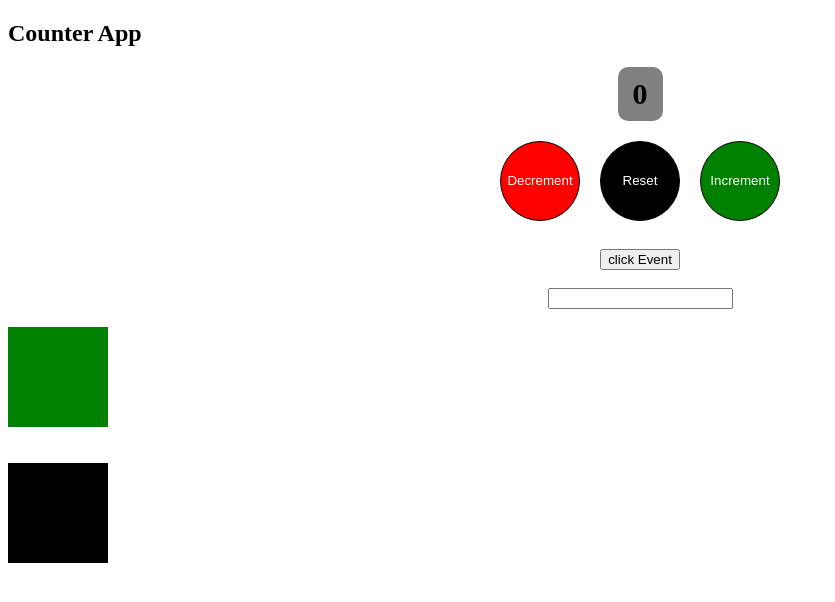
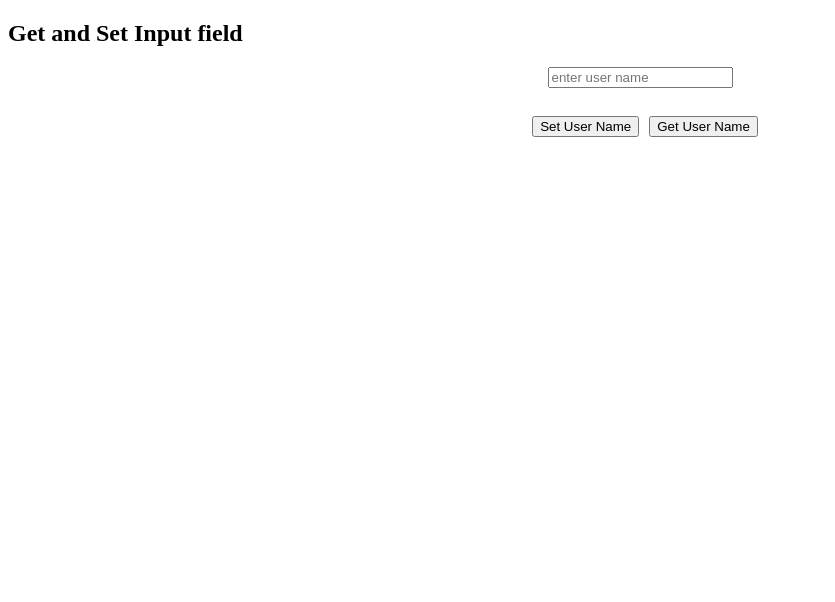
Before and after one commit to javaDev-cloud/angular-19-tut, an Angular app: page / in a window 1280 px wide. Shown: the top 602 px of the page, without its empty margins (0-835 px from the left). Built offline with nearby package versions, Linux system fonts and the light colour scheme.

Commit message:
template variable

```diff
--- a/src/app/app.component.html
+++ b/src/app/app.component.html
@@ -1,40 +1,16 @@
-<h2>Counter App</h2>
+<h2>Get and Set Input field</h2>
 <div style="text-align: center">
-  <h3 class="counter">{{ count }}</h3>
-  <div>
-    <button class="btn bg-red" (click)="handleClickbutton('minus')">
-      Decrement
-    </button>
-    <button class="btn bg-black" (click)="handleClickbutton('reset')">
-      Reset
-    </button>
-    <button class="btn bg-green" (click)="handleClickbutton('plus')">
-      Increment
-    </button>
-  </div>
-  <br />
-  <button
-    name="button"
-    (focus)="handleEvent($event)"
-    (click)="handleEvent($event)"
-  >
-    click Event
-  </button>
-  <br /><br />
+  <h3>{{ username }}</h3>
   <input
+    value="{{ username }}"
+    #usernameField
     type="text"
-    name="user"
-    (input)="handleEvent($event)"
-    (focus)="handleEvent($event)"
+    placeHolder="enter user name"
+    (input)="getUserName($event)"
   />
   <br /><br />
-  <div
-    (mouseenter)="handleEvent($event)"
-    style="background-color: green; height: 100px; width: 100px"
-  ></div>
-  <br /><br />
-  <div
-    (mouseleave)="handleEvent($event)"
-    style="background-color: black; height: 100px; width: 100px"
-  ></div>
+  <button (click)="setUsername()" style="margin: 10px">Set User Name</button>
+  <button (click)="getUsernameWithTemplate(usernameField.value)">
+    Get User Name
+  </button>
 </div>
--- a/src/app/app.component.ts
+++ b/src/app/app.component.ts
@@ -10,22 +10,19 @@ import { SignupComponent } from './components/signup/signup.component';
   styleUrl: './app.component.css',
 })
 export class AppComponent {
-  count: number = 0;
+  username = '';
 
-  handleClickbutton(val: String) {
-    console.log(val);
-    if (val == 'plus') {
-      this.count++;
-    } else if (val == 'minus' && this.count > 0) {
-      this.count--;
-    } else {
-      this.count = 0;
-    }
+  getUserName(event: Event) {
+    // this.username = (event.target as HTMLInputElement).value;
   }
 
-  handleEvent(event: Event) {
-    console.log('event triggered: ', event.type);
-    console.log('event triggered: ', (event.target as HTMLInputElement).name);
-    console.log('event triggered: ', (event.target as HTMLInputElement).value);
+  setUsername() {
+    this.username = 'Peter';
+  }
+
+  getUsernameWithTemplate(val: string) {
+    this.username = val;
+
+    console.log(this.username);
   }
 }
```
